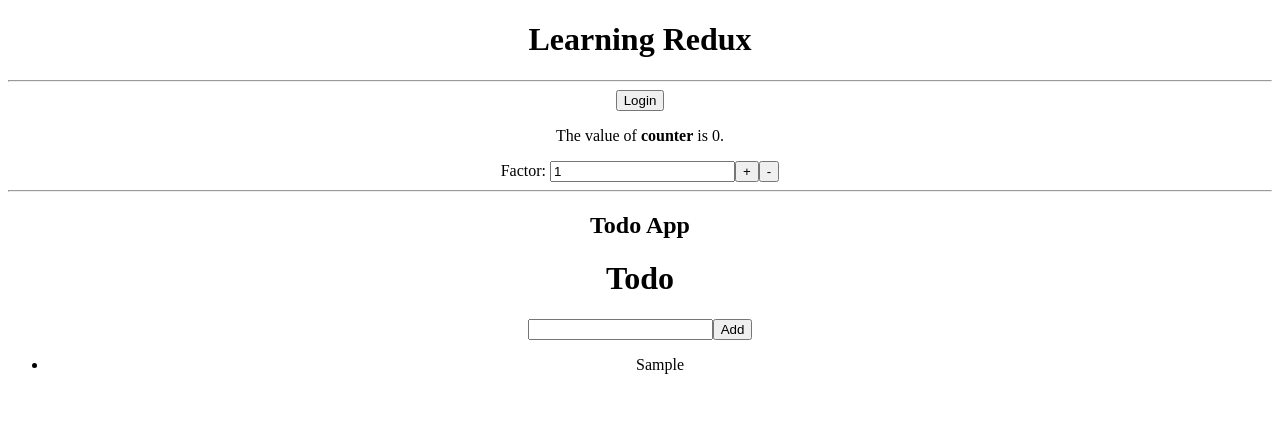
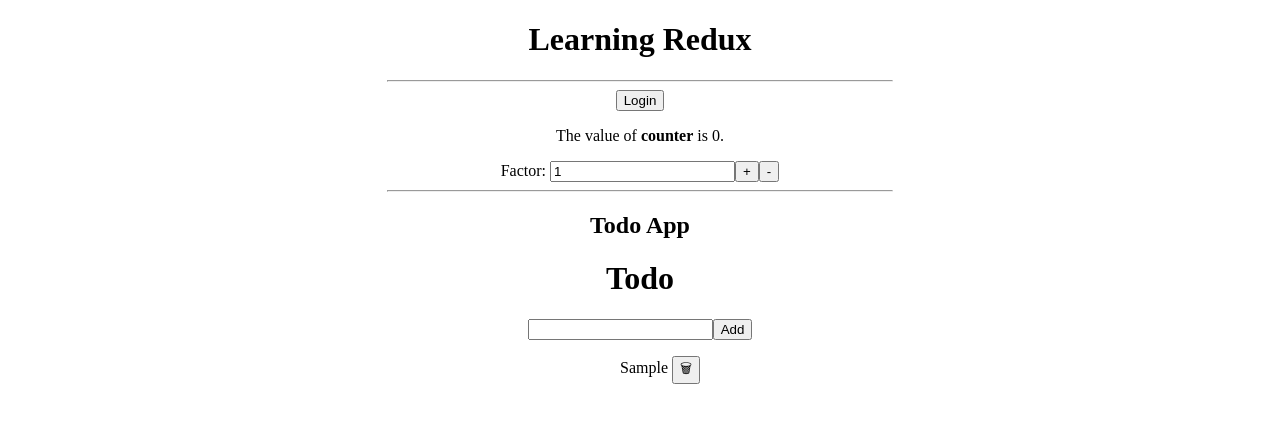
Before and after one commit to aakritsubedi/learn-redux, a React (Create React App) app: page / in a window 1280 px wide. Both pictures are taken after typing "Sample" into the empty fields and a click on the button "Add". Shown: the top 422 px of the page. Built offline with nearby package versions, Linux system fonts and the light colour scheme.

Commit message:
Todo App

```diff
--- a/src/actions/index.js
+++ b/src/actions/index.js
@@ -34,5 +34,5 @@
 
 export const removeTodo = (id) => ({
   type: 'REMOVE_TODO',
-  payload: id,
+  id: id,
 });
--- a/src/assets/css/App.css
+++ b/src/assets/css/App.css
@@ -1,38 +1,5 @@
 .App {
   text-align: center;
+  max-width: 40%;
+  margin: 0 auto;
 }
-
-.App-logo {
-  height: 40vmin;
-  pointer-events: none;
-}
-
-@media (prefers-reduced-motion: no-preference) {
-  .App-logo {
-    animation: App-logo-spin infinite 20s linear;
-  }
-}
-
-.App-header {
-  background-color: #282c34;
-  min-height: 100vh;
-  display: flex;
-  flex-direction: column;
-  align-items: center;
-  justify-content: center;
-  font-size: calc(10px + 2vmin);
-  color: white;
-}
-
-.App-link {
-  color: #61dafb;
-}
-
-@keyframes App-logo-spin {
-  from {
-    transform: rotate(0deg);
-  }
-  to {
-    transform: rotate(360deg);
-  }
-}
--- a/src/reducers/todos.js
+++ b/src/reducers/todos.js
@@ -17,7 +17,11 @@
         ]
       }
     case 'REMOVE_TODO':
-      return {}
+      const todos = state.data.filter(todo => todo.id !== id);
+      return {
+        ...state,
+        data: todos
+      }
     default:
       return state;
   }
--- a/src/views/Todo/ListTodo/TodoList.js
+++ b/src/views/Todo/ListTodo/TodoList.js
@@ -1,20 +1,26 @@
 import React from 'react';
-import { useSelector } from 'react-redux';
+import { useSelector, useDispatch } from 'react-redux';
+
+import { removeTodo } from 'actions';
 
 const TodoList = () => {
+  const dispatch = useDispatch();
+
   let todos = useSelector((state) => state.todos.data);
 
   return (
     <div>
-      <ul>
+      <ul style={{ listStyle: 'none' }}>
         {todos.map((item, index) => {
           return (
-            <li key={index}>{item.todo}</li>
-          )
+            <li key={index}>
+              {item.todo} <button onClick={() => dispatch(removeTodo((item.id)))}>&#128465;</button>
+            </li>
+          );
         })}
       </ul>
     </div>
-  )
-}
+  );
+};
 
-export default TodoList
+export default TodoList;
```
